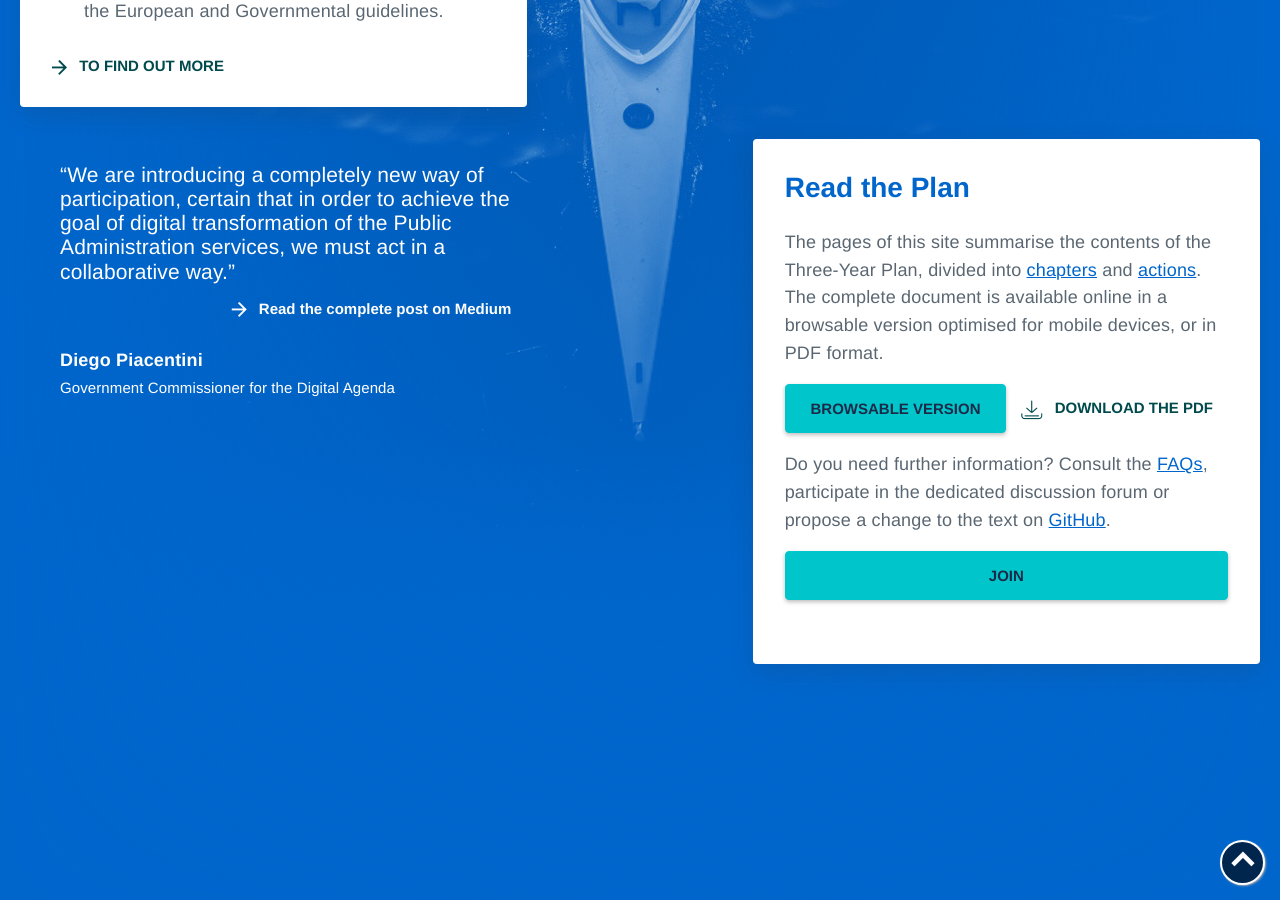
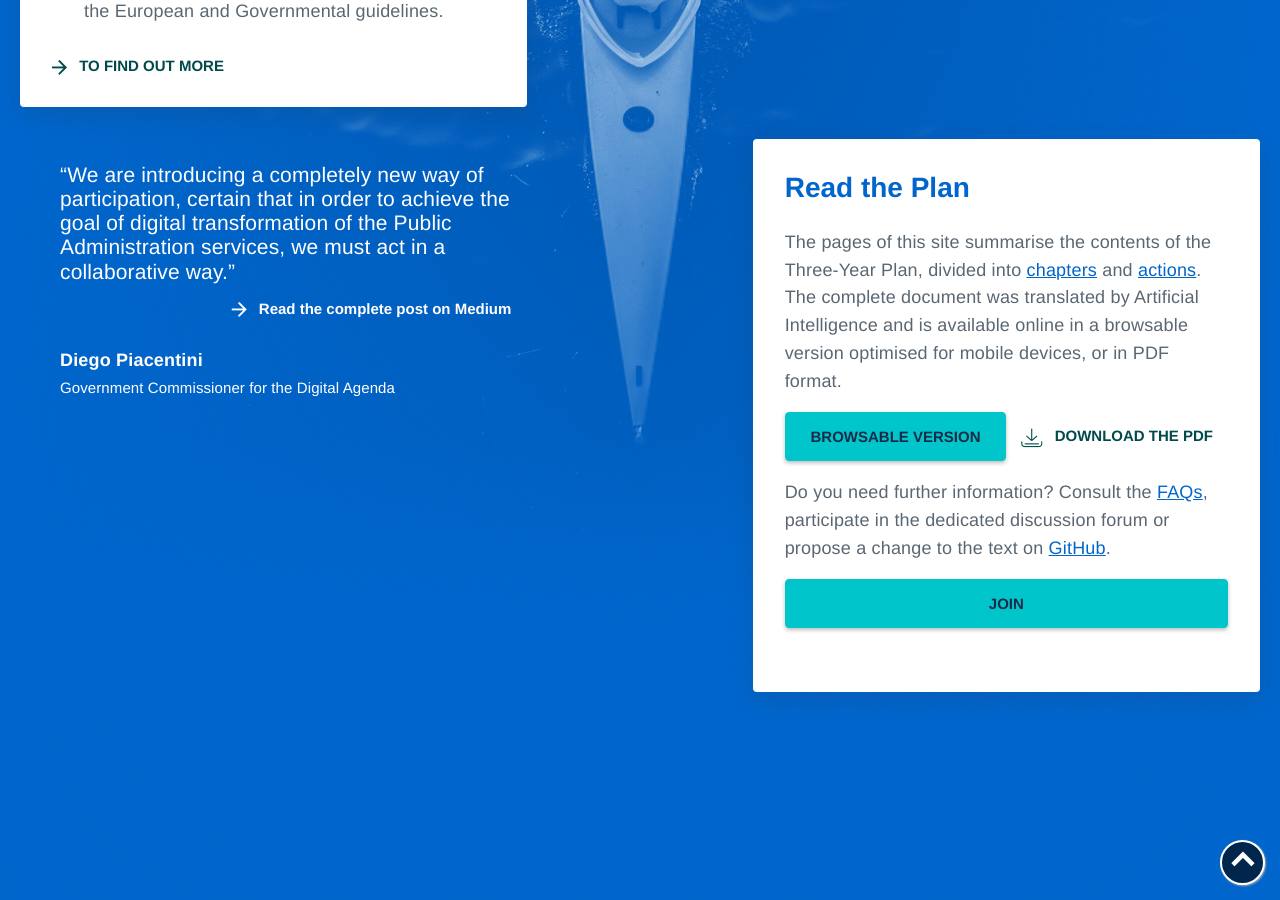
Before and after one commit to italia/pianotriennale-ict.italia.it, a Jekyll site: the page built from _pages/en/index.html, in a window 1280 px wide and 900 px high, scrolled down 947 px. Built offline with Jekyll 4.4.1, drawn with Linux system fonts in a browser that asks for light colours; some web fonts are replaced.

Commit message:
Fix home text

```diff
--- a/_data/l10n.yml
+++ b/_data/l10n.yml
@@ -337,7 +337,7 @@ en:
     home_pt_howto:
       - text: |
          The pages of this site summarise the contents of the Three-Year Plan, divided into [chapters](/en/plan) and [actions](/en/actions).
-         The complete document is available online in a browsable version optimised for mobile devices, or in PDF format.
+         The complete document was translated by Artificial Intelligence and is available online in a browsable version optimised for mobile devices, or in PDF format.
         links:
           - type: button
             icon: read
```
